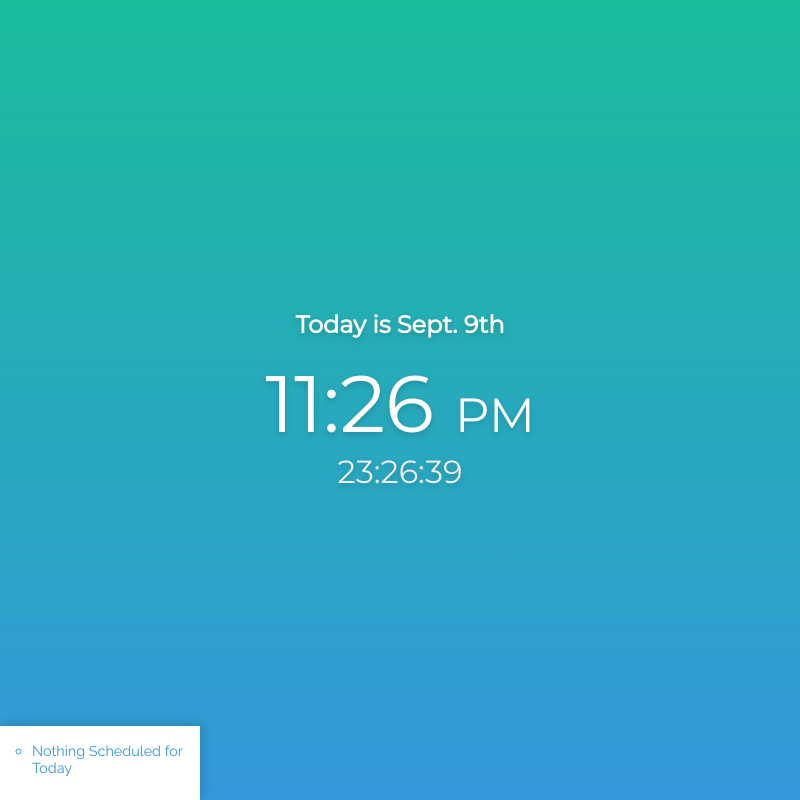
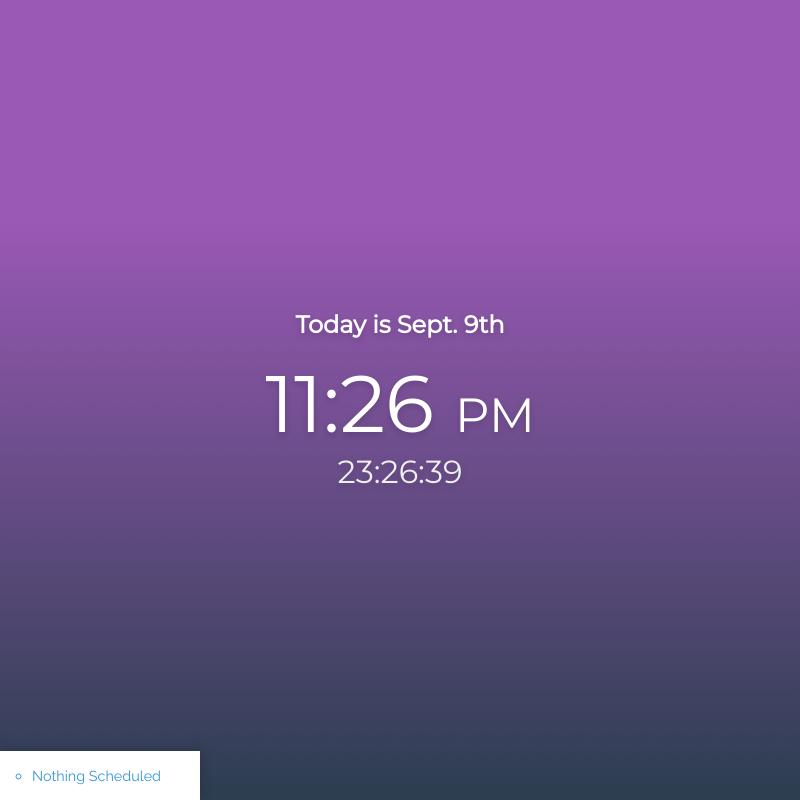
Before and after one commit to AnaliaMok/ClockApp, an Electron app: page index.html in a window 800 px wide. Drawn offline with Linux system fonts and the light colour scheme.

Commit message:
Added ability to change background gradient based on time of day

```diff
--- a/assets/css/style.css
+++ b/assets/css/style.css
@@ -19,11 +19,44 @@ html, body{
     width: 100%;
     height: 100%;
     text-align: center;
+    overflow: hidden;
+}
+
+canvas#background-gradient{
+    position: absolute;
+    top: 0;
+    right: 0;
+    bottom: 0;
+    left: 0;
+
+    z-index: 0;
+    width: 100%;
+    height: 100%;
+
+    /* Early Morning Gradient */
+    /*background: -webkit-linear-gradient(#f1c40f 35%,#d35400);
+    background: -o-linear-gradient(#f1c40f 35%,#d35400);
+    background: -moz-linear-gradient(#f1c40f 35%,#d35400);
+    background: linear-gradient(#f1c40f 35%,#d35400);*/
+
+    /* Day Time Gradient; from green to blue */
+    /*background: -webkit-linear-gradient(#1ABC9C 35%,#3498DB);
+    background: -o-linear-gradient(#1ABC9C 35%,#3498DB);
+    background: -moz-linear-gradient(#1ABC9C 35%,#3498DB);
+    background: linear-gradient(#1ABC9C 35%,#3498DB);*/
+
+    /* Night Time Gradient */
+    /*background: -webkit-linear-gradient(#9b59b6,#2c3e50);
+    background: -o-linear-gradient(#9b59b6,#2c3e50);
+    background: -moz-linear-gradient(#9b59b6,#2c3e50);
+    background: linear-gradient(#9b59b6,#2c3e50);*/
 }
 
 main{
     display: -webkit-flex;
     display: flex;
+    position: absolute;
+    z-index: 50;
 
     width: 100%;
     height: 100%;
@@ -34,13 +67,9 @@ main{
     align-items: center;
 
      /* Backup color */
-    background-color: #3498db;
+    /*background-color: #3498db;*/
 
-    /* Gradient from top to bottom; from green to blue */
-    background: -webkit-linear-gradient(#1ABC9C,#3498DB);
-    background: -o-linear-gradient(#1ABC9C,#3498DB);
-    background: -moz-linear-gradient(#1ABC9C,#3498DB);
-    background: linear-gradient(#1ABC9C,#3498DB);
+
 }
 
 div#clock-holder{
@@ -88,10 +117,13 @@ div#schedule-holder ul{
 }
 
 div#schedule-holder ul li{
-    margin-bottom: 0.5rem;
     color: #3498DB;
     font-size: 0.9rem;
     font-family: Raleway, sans-serif;
+}
+
+div#schedule-holder ul li:not(:last-child){
+    margin-bottom: 0.5rem;
 }
 
 div#schedule-holder ul li span{
--- a/index.html
+++ b/index.html
@@ -9,6 +9,7 @@
     <link rel="stylesheet" href="assets/css/style.css">
 </head>
 <body>
+    <canvas id="background-gradient"></canvas>
     <main>
         <div id="clock-holder">
             <h2 id="date">Current Time</h2>
--- a/modules/clock_module.js
+++ b/modules/clock_module.js
@@ -9,10 +9,14 @@
 var Clock = (function(){
 
     // Date Info
-    let today, month, day;
+    let today = new Date(),
+        month = today.getMonth(),
+        day = today.getDate();
 
     // Time info
-    let hour, minute, seconds;
+    let hour = today.getHours(),
+        minute = today.getMinutes(),
+        seconds = today.getSeconds();
 
     // Month Names used for displaying current date
     let monthNames = [
@@ -23,31 +27,56 @@ var Clock = (function(){
     // Just a global id for setTimeout
     let timerId;
 
+    // Canvas Variables
+    let canvas = document.getElementById('background-gradient'),
+        context = canvas.getContext('2d');
+
+    // Color Stops for Three Stages of the Day
+    let colorStops = [
+        ["#f1c40f", "#d35400"],     // Early Morning
+        ["#1ABC9C", "#3498DB"],     // Day Time
+        ["#9b59b6", "#2c3e50"]      // Night Time
+    ];
+
+    // By default, the day time theme is selected (Index 1)
+    let currStopIdx = 1;
+
+
+    // Method Definitions
+
     // Code Adjusted from w3schools example
     function startTime() {
 
         // Update date object
-        today = new Date();
+        var currDay = new Date(),
+            currHour = currDay.getHours(),
+            currMinute = currDay.getMinutes(),
+            currSeconds = currDay.getSeconds();
 
-        hour = today.getHours();
-        minute = today.getMinutes();
-        seconds = today.getSeconds();
+        currMinute = checkTime(currMinute);
+        currSeconds = checkTime(currSeconds);
+        document.getElementById('military').innerHTML =
+            `${currHour}:${currMinute}:${currSeconds}`;
 
-        minute = checkTime(minute);
-        seconds = checkTime(seconds);
-        document.getElementById('military').innerHTML =
-            `${hour}:${minute}:${seconds}`;
+        // Checking if background gradient should be changed
+        if(hour != currHour){
+            // Update hour
+            hour = currHour;
 
+            // Then update background - if necessary
+            changeBackground();
+        }
 
-        // My additions to also show standard time
-        if(hour > 12){
-            // Subtract 12 hours if after 12pm
-            hour -= 12;
+        // Adjusting for standard time
+        if(currHour > 12){
+            // Subtract 12 currHours if after 12pm
+            currHour -= 12;
             document.getElementById('standard').innerHTML =
-                `${hour}:${minute} <span>PM</span>`;
+                `${currHour}:${currMinute} <span>PM</span>`;
+
         }else{
             document.getElementById('standard').innerHTML =
-                `${hour}:${minute} <span>AM</span>`;
+                `${currHour}:${currMinute} <span>AM</span>`;
         }
 
         // Checking date
@@ -56,8 +85,8 @@ var Clock = (function(){
             changeDate();
         }
 
-        // If curr minute is a multiple of 5, update schedule
-        if(parseInt(minute) % 5 === 0 && parseInt(seconds) === 0){
+        // If curr currMinute is a multiple of 5, update schedule
+        if(parseInt(currMinute) % 5 === 0 && parseInt(currSeconds) === 0){
             console.log("Updating Schedule...");
             Schedule.updateSchedule();
         }
@@ -119,11 +148,75 @@ var Clock = (function(){
 
     } // End of changeDate
 
+
+    /**
+     * changeBackground - Changes the gradient based on the current time
+     * @return {[type]} [description]
+     */
+    function changeBackground(isInit){
+
+        if(isInit === undefined){
+            // By default, function is not called on startup
+            isInit = false;
+        }
+
+        // Default colorStop selection pair &
+        // starting point and ending point of gradient
+        var selection = 0,
+            startPoint = [],
+            endPoint = [];
+
+        if(hour >= 6 && hour <= 11){
+            // Between 6am and 11am - Early Morning Theme
+            selection = 0;
+
+            // Linear gradient with 45 deg rotation CW
+            startPoint = [0, 0];
+            endPoint = [canvas.width,canvas.height];
+        }else if(hour > 11 && hour < 20){
+            // Between 11am and 8pm - Day Time Theme
+            selection = 1;
+
+            // Plain Linear gradient from top to bottom
+            startPoint = [canvas.width/2, 0];
+            endPoint = [canvas.width/2,canvas.height];
+
+        }else if(hour >= 20 || hour < 6){
+            // Between 8pm and 6am - Nighttime Theme
+            selection = 2;
+
+            // Linear gradient with 45 deg rotation CCW
+            startPoint = [0, canvas.height];
+            endPoint = [canvas.width, 0];
+        }
+
+        // If the current selection is not already active OR if the app
+        // just started, change gradient
+        if(currStopIdx !== selection || isInit){
+
+            var grad = context.createLinearGradient(
+                canvas.width/2,0,canvas.width/2,canvas.height
+            );
+
+            grad.addColorStop(0, colorStops[selection][0]);
+            grad.addColorStop(0.27, colorStops[selection][0]);
+            grad.addColorStop(1, colorStops[selection][1]);
+
+            context.fillStyle = grad;
+            context.fillRect(0, 0, canvas.width, canvas.height);
+
+            currStopIdx = selection;
+        }
+
+
+    } // End of changeBackground
+
     // Method Mapping
     return {
         init: function(){
             changeDate();
             startTime();
+            changeBackground(true);
         }
     };
 
--- a/modules/schedule_module.js
+++ b/modules/schedule_module.js
@@ -17,7 +17,7 @@ var Schedule = (function(){
     let today, weekday, schedule, hours, minutes;
 
     // Constant for no events template literal
-    let NOEVENTS = `<li>Nothing Scheduled for Today</li>`;
+    let NOEVENTS = `<li>Nothing Scheduled</li>`;
 
     /**
      * updateSchedule - Looks for today's events in schedule data, checks current
```
